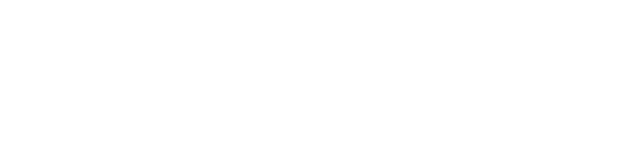
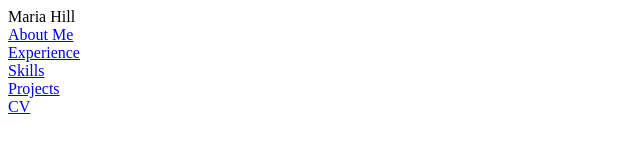
Before and after one commit to n0dustoll3ns/Mario-Club, a plain HTML site: page main.html in a window 1280 px wide. Shown: the whole page, without its empty margins (0-640 px from the left). Drawn offline with nearby package versions, Linux system fonts and the light colour scheme.

Commit message:
ul li css styles

```diff
--- a/css/style.css
+++ b/css/style.css
@@ -1,25 +1,7 @@
-/* ========================================================================
+@import 'fonts.css';
 
-    Table of contents
-    1. Global Styles
-    2. Header
-        2.0 - Defaults
-        2.1 - Main munu
-
-======================================================================== */
-
-/* ========================================================================
-
-    1. Global Styles
-
-======================================================================== */
-.container-fluid {
-    max-width: 900;
+ul, li {
+    display: block;
+    padding: 0;
+    margin: 0;
 }
-
-
-/* ========================================================================
-
-    2. Header Styles
-
-======================================================================== */
--- a/main.html
+++ b/main.html
@@ -12,7 +12,29 @@
 
 <body>
 
+    <header class="menu-bar">
+        <div class="container">
+            <div class="row">
+                <div class="col-xl-1">
+                    Maria Hill
+                </div>
+                <div class="col-xl-2">
+                </div>
+                <div class="col-xl-3">
 
+                    <nav>
+                        <ul class="menu d-flex">
+                            <li menu__item><a href="#">About Me</a></li>
+                            <li menu__item><a href="#">Experience</a></li>
+                            <li menu__item><a href="#">Skills</a></li>
+                            <li menu__item><a href="#">Projects</a></li>
+                            <li menu__item><a href="#">CV</a></li>
+                        </ul>
+                    </nav>
+                </div>
+            </div>
+        </div>
+    </header>
 
     <script src="https://kit.fontawesome.com/4c14a744eb.js" crossorigin="anonymous"></script>
     <script src="https://cdn.jsdelivr.net/npm/@popperjs/core@2.10.2/dist/umd/popper.min.js"
```
